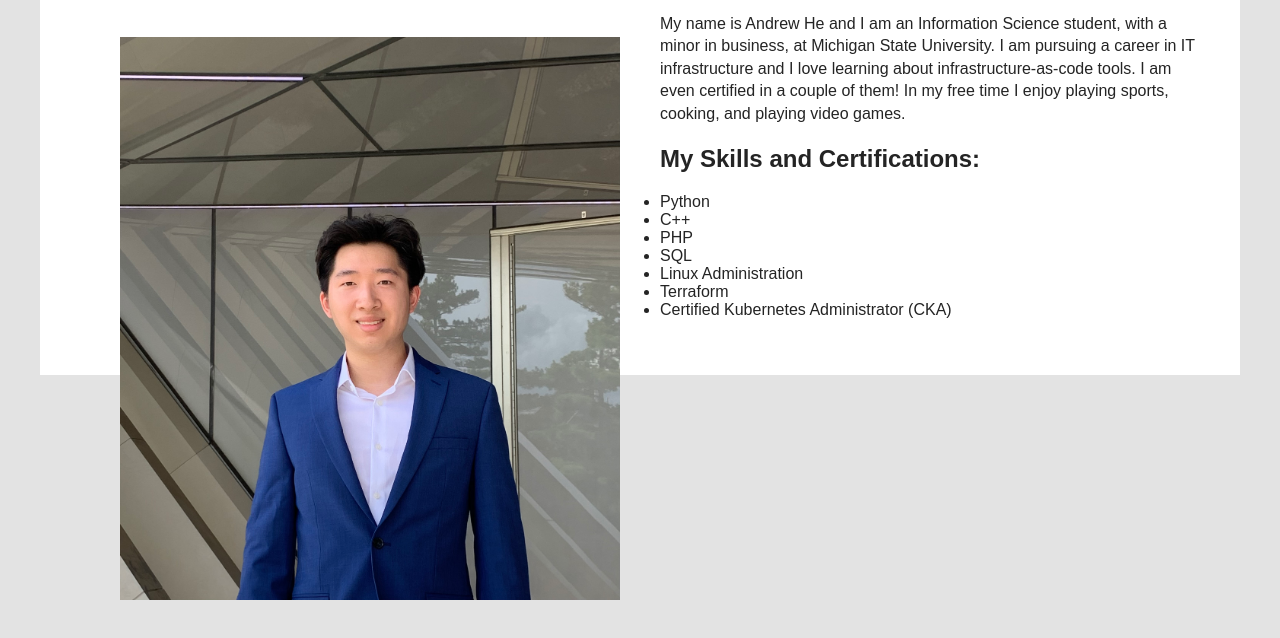
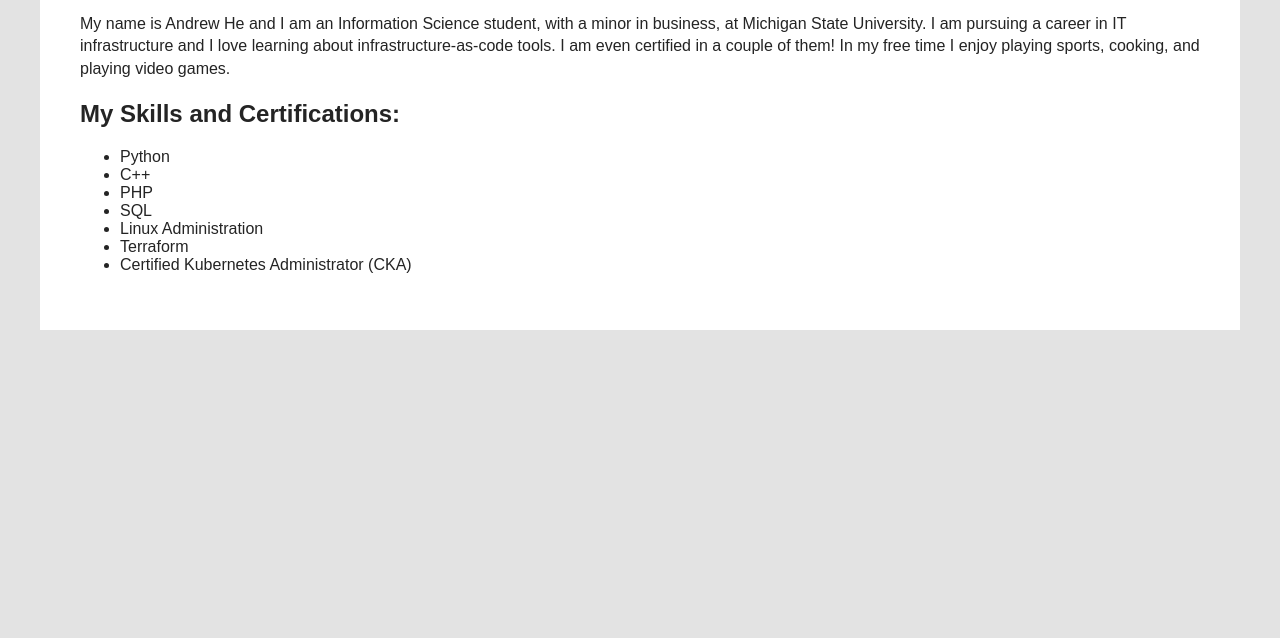
Before and after one commit to HE0201/blog, a plain HTML site: page about.html in a window 1280 px wide. Shown: the part 148-786 px from the top of the page. Drawn offline with Linux system fonts and the light colour scheme.

Commit message:
fixed validation errors

```diff
--- a/about.html
+++ b/about.html
@@ -11,7 +11,7 @@
     <header>
         <h1>About Me</h1>
     </header>
-    <img src="IMG_5698.jpg" alt="me" width="40%">
+    <!-- <img src="IMG_5698.jpg" alt="me"> -->
     <p>My name is Andrew He and I am an Information Science student, with a minor in business, at Michigan State University. I am pursuing a career in IT infrastructure and
        I love learning about infrastructure-as-code tools. I am even certified in a couple of them! In my free time I enjoy playing sports, cooking, and playing video games.
     </p>
```
